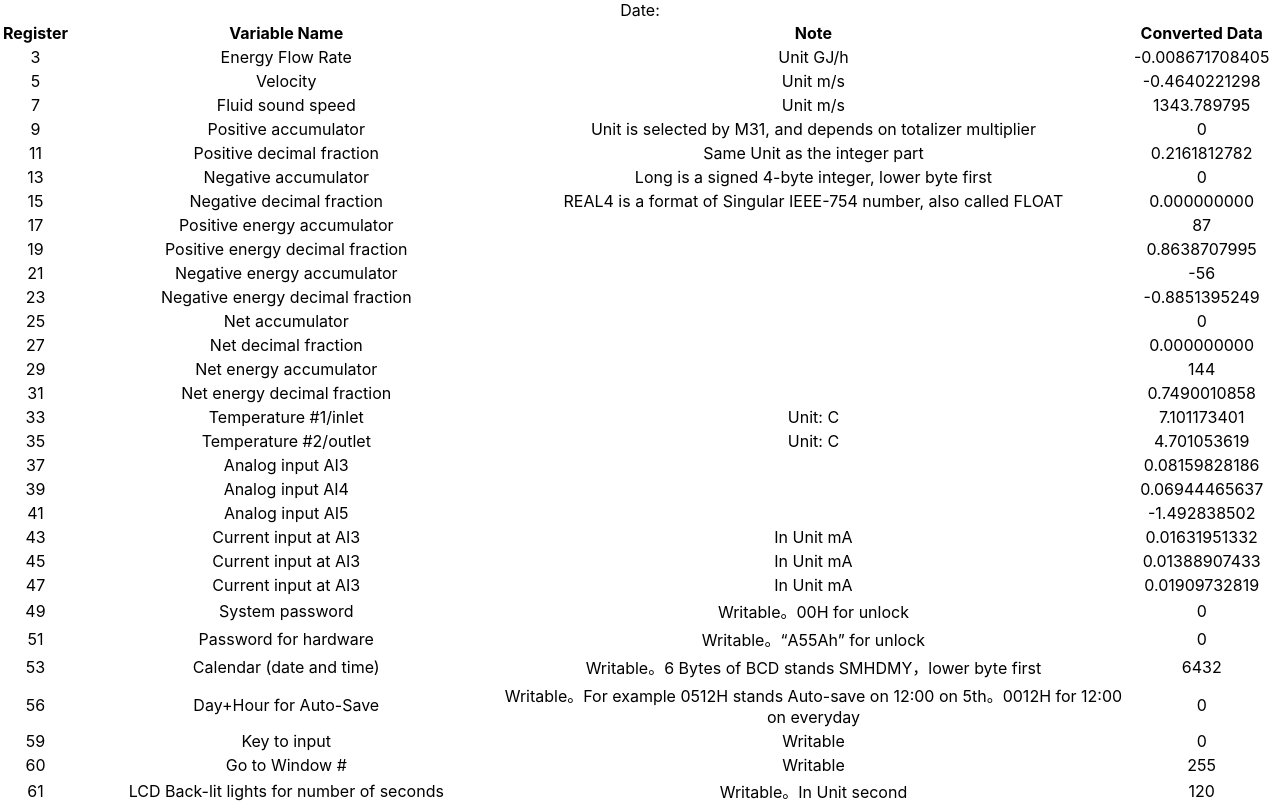
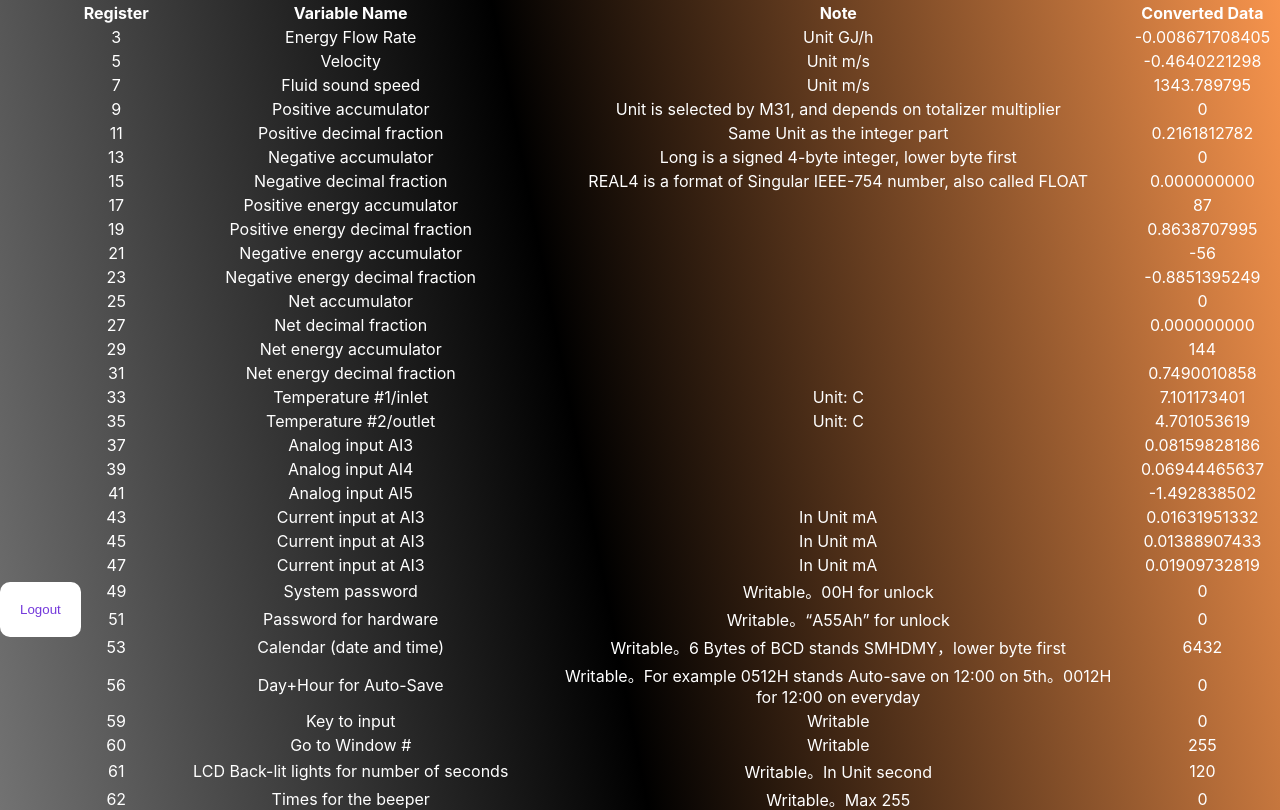
Before and after one commit to KevinLindh/gambitchallenge, a React (Create React App) app: page /home in a window 1280 px wide. Shown: the top 810 px of the page. Built offline with nearby package versions, Linux system fonts and the light colour scheme; no server answers; sample sign-in values are in the browser's storage.

Commit message:
authentication

```diff
--- a/package.json
+++ b/package.json
@@ -7,8 +7,11 @@
     "@testing-library/react": "^13.4.0",
     "@testing-library/user-event": "^13.5.0",
     "axios": "^1.3.4",
+    "firebase": "^9.17.2",
     "react": "^18.2.0",
     "react-dom": "^18.2.0",
+    "react-firebase-hooks": "^5.1.1",
+    "react-router-dom": "^6.8.2",
     "react-scripts": "5.0.1",
     "web-vitals": "^2.1.4"
   },
--- a/src/App.css
+++ b/src/App.css
@@ -1,38 +1,50 @@
 .App {
   text-align: center;
+  display: flex;
+  min-height: 100vh;
+  align-items: center;
+  justify-content: center;
+  color: white;
+  background-image: linear-gradient(79deg, grey, black 48%, #F7944D);
 }
 
-.App-logo {
-  height: 40vmin;
-  pointer-events: none;
+.auth-form-container, .login-form, .register-form {
+  display: flex;
+  flex-direction: column;
 }
 
-@media (prefers-reduced-motion: no-preference) {
-  .App-logo {
-    animation: App-logo-spin infinite 20s linear;
+@media screen and (min-width: 600px) {
+  .auth-form-container {
+    padding: 5rem;
+    border: 1px solid white;
+    border-radius: 10px;
+    margin: 0.5rem;
   }
 }
 
-.App-header {
-  background-color: #282c34;
-  min-height: 100vh;
-  display: flex;
-  flex-direction: column;
-  align-items: center;
-  justify-content: center;
-  font-size: calc(10px + 2vmin);
-  color: white;
+label {
+  text-align: left;
+  padding: 0.25rem 0;
 }
 
-.App-link {
-  color: #61dafb;
+input {
+  margin: 0.5rem 0;
+  padding: 1rem;
+  border: none;
+  border-radius: 10px;
 }
 
-@keyframes App-logo-spin {
-  from {
-    transform: rotate(0deg);
-  }
-  to {
-    transform: rotate(360deg);
-  }
+button {
+  border: none;
+  background-color: white;
+  padding: 20px;
+  border-radius: 10px;
+  cursor: pointer;
+  color: #7439db;
 }
+
+.link-btn {
+  background: none;
+  color: white;
+  text-decoration: underline;
+}
--- a/src/App.js
+++ b/src/App.js
@@ -1,23 +1,19 @@
-import { useEffect, useState } from 'react'
+import { BrowserRouter, Routes, Route } from 'react-router-dom';
 import './App.css';
-import Values from './component/Values';
-import axios from 'axios';
-import { registarInfo } from './data/RegistarData';
+import Home from './page/Home';
+import Error from './page/Error';
+import Login from './page/Login';
+
 
 function App() {
-  const [isLoading, setLoading] = useState(true);
-
-  const [time, setTime] = useState("");
-
-  //Getting the specific data from the text file
-    const nonZeroes = registarInfo.filter(val => val.number !== 0);
-
-    const [values, setValues] = useState(nonZeroes);
   return (
-    <div className="App">
-      <span>Date:{time}</span>
-      <Values data={values}></Values>
-    </div>
+    <BrowserRouter>
+      <Routes>
+        <Route path='/home' element={<Home />} />
+        <Route path='/' element={<Login />} />
+        <Route path='/error' element={<Error />} />
+      </Routes>
+    </BrowserRouter>
   );
 }
 
--- /dev/null
+++ b/src/firebase.js
@@ -0,0 +1,43 @@
+// Import the functions you need from the SDKs you need
+
+import { initializeApp } from "firebase/app";
+
+import {
+  getAuth,
+} from "firebase/auth";
+
+
+// TODO: Add SDKs for Firebase products that you want to use
+
+// https://firebase.google.com/docs/web/setup#available-libraries
+
+
+// Your web app's Firebase configuration
+
+// For Firebase JS SDK v7.20.0 and later, measurementId is optional
+
+const firebaseConfig = {
+
+  apiKey: "AIzaSyCi4MyX7qfkfDKI7piLP4pwCjETQpDABiI",
+
+  authDomain: "gambit-8483b.firebaseapp.com",
+
+  projectId: "gambit-8483b",
+
+  storageBucket: "gambit-8483b.appspot.com",
+
+  messagingSenderId: "607415873956",
+
+  appId: "1:607415873956:web:1da67449e2211d48c21131",
+
+  measurementId: "G-E9NEG3113L"
+
+};
+
+
+// Initialize Firebase
+const app = initializeApp(firebaseConfig);
+
+// Initialize Firebase Authentication and get a reference to the service
+export const auth = getAuth(app);
+export default app;
--- /dev/null
+++ b/src/page/Error.js
@@ -0,0 +1,19 @@
+import React, { useState } from "react";
+
+function Error(props){
+    const [email, setEmail] = useState('');
+    const [pass, setPass] = useState('');
+
+    const handleSubmit = (e) => {
+        e.preventDefault();
+        console.log(email);
+    }
+
+    return (
+        <div className="auth-form-container">
+            <h2>Error</h2>
+        </div>
+    )
+}
+
+export default Error;
--- /dev/null
+++ b/src/page/Home.css
@@ -0,0 +1,50 @@
+.App {
+    text-align: center;
+    display: flex;
+    min-height: 100vh;
+    align-items: center;
+    justify-content: center;
+    color: white;
+    background-image: src("https://unsplash.com/photos/Q1p7bh3SHj8")
+  }
+
+  .auth-form-container, .login-form, .register-form {
+    display: flex;
+    flex-direction: column;
+  }
+
+  @media screen and (min-width: 600px) {
+    .auth-form-container {
+      padding: 5rem;
+      border: 1px solid white;
+      border-radius: 10px;
+      margin: 0.5rem;
+    }
+  }
+
+  label {
+    text-align: left;
+    padding: 0.25rem 0;
+  }
+
+  input {
+    margin: 0.5rem 0;
+    padding: 1rem;
+    border: none;
+    border-radius: 10px;
+  }
+
+  button {
+    border: none;
+    background-color: white;
+    padding: 20px;
+    border-radius: 10px;
+    cursor: pointer;
+    color: #7439db;
+  }
+
+  .link-btn {
+    background: none;
+    color: white;
+    text-decoration: underline;
+  }
--- /dev/null
+++ b/src/page/Home.js
@@ -0,0 +1,56 @@
+import Values from '../component/Values';
+import { useEffect, useState } from 'react'
+import './Home.css';
+import { registarInfo } from '../data/RegistarData';
+import { useNavigate } from 'react-router-dom';
+import { onAuthStateChanged } from "firebase/auth";
+import {  signOut } from "firebase/auth";
+import { auth } from "../firebase";
+
+
+function Home() {
+    const navigate = useNavigate();
+    const [loading, setLoading] = useState(true);
+
+    useEffect(()=>{
+      onAuthStateChanged(auth, (user) => {
+          if (user) {
+            // User is signed in, see docs for a list of available properties
+            // https://firebase.google.com/docs/reference/js/firebase.User
+            const uid = user.uid;
+            setLoading(false)
+            // ...
+            console.log("uid", uid)
+          } else {
+            navigate('/');
+            console.log("user is logged out")
+          }
+        });
+
+  }, [])
+
+  const handleLogout = (e) => {
+    e.preventDefault();
+    signOut(auth).then(() => {
+    // Sign-out successful.
+        navigate("/");
+        console.log("Signed out successfully")
+    }).catch((error) => {
+    // An error happened.
+    });
+}
+    //Getting the specific data from the text file
+      const nonZeroes = registarInfo.filter(val => val.number !== 0);
+      const [values, setValues] = useState(nonZeroes);
+
+    return (
+      <div className="App">
+        		<button onClick={handleLogout}>
+                        Logout
+            </button>
+        {!loading ? <Values data={values}></Values>: <></>}
+      </div>
+    );
+  }
+
+  export default Home;
--- /dev/null
+++ b/src/page/Login.js
@@ -0,0 +1,47 @@
+import React, { useState } from "react";
+import {  signInWithEmailAndPassword   } from 'firebase/auth';
+import { auth } from "../firebase";
+import { useNavigate } from 'react-router-dom';
+
+function Login(props){
+    const [email, setEmail] = useState('');
+    const [pass, setPass] = useState('');
+    const [error, setError] = useState('');
+
+    const navigate = useNavigate();
+
+
+
+    const handleSubmit = (e) => {
+        e.preventDefault();
+        signInWithEmailAndPassword(auth, email, pass)
+        .then((userCredential) => {
+            // Signed in
+            const user = userCredential.user;
+            console.log(user);
+            navigate('/Home');
+        })
+        .catch((error) => {
+            const errorCode = error.code;
+            const errorMessage = error.message;
+            setError(error)
+            console.log(errorCode, errorMessage)
+        });
+}
+
+    return (
+        <div className="auth-form-container">
+            <h2>Login</h2>
+            { error !== "" ? <span className="loginErr">{error.code}</span> : <></>}
+            <form className="login-form" onSubmit={handleSubmit}>
+                <label htmlFor="email">email</label>
+                <input value={email} onChange={(e) => setEmail(e.target.value)}type="email" placeholder="youremail@gmail.com" id="email" name="email" />
+                <label htmlFor="password">password</label>
+                <input value={pass} onChange={(e) => setPass(e.target.value)} type="password" placeholder="********" id="password" name="password" />
+                <button type="submit">Log In</button>
+                <button>test</button>
+            </form>
+        </div>
+    )
+}
+export default Login;
```
Also changed, not shown: 1 other file (tests, documents, lock files or other folders).
